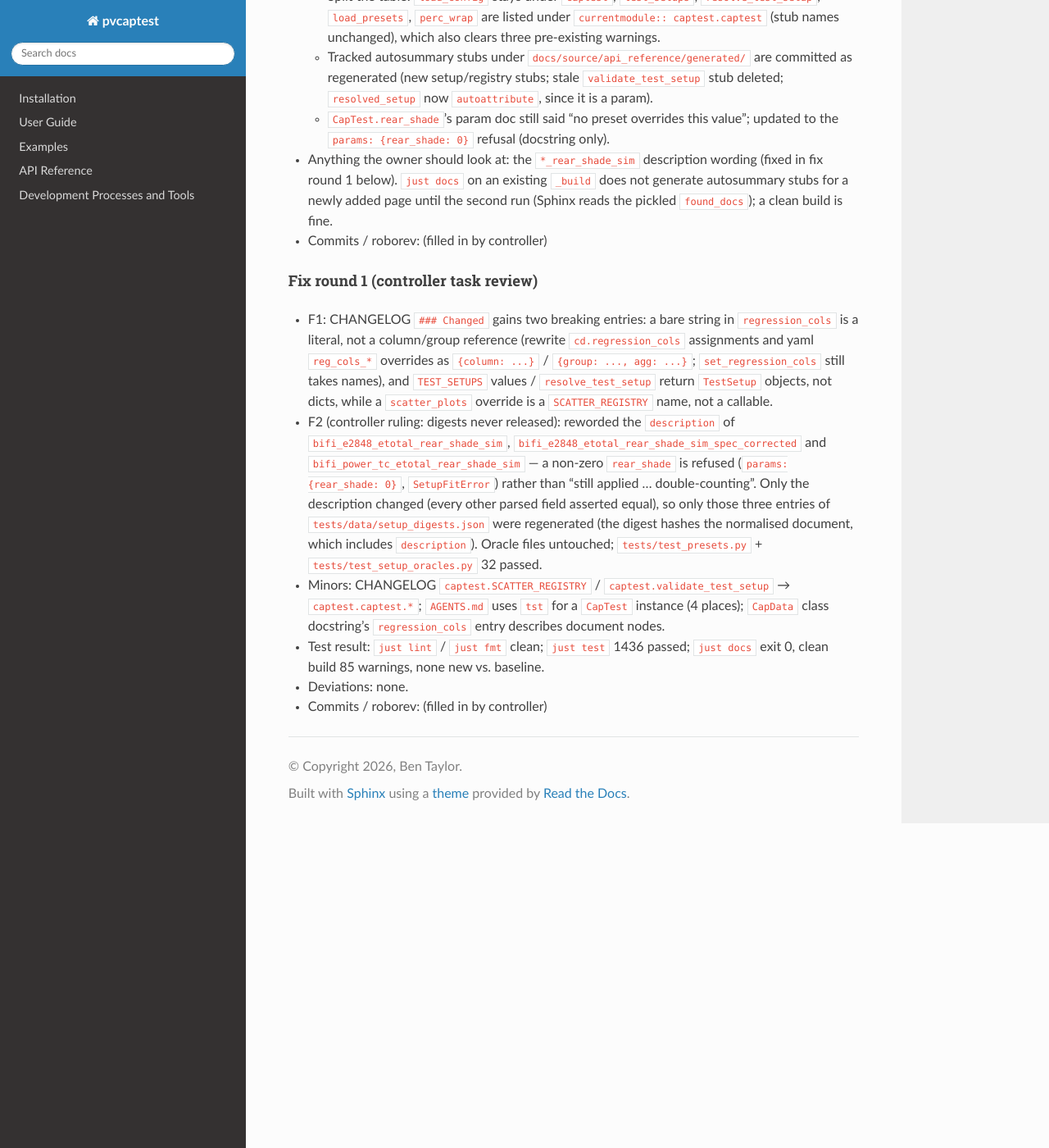
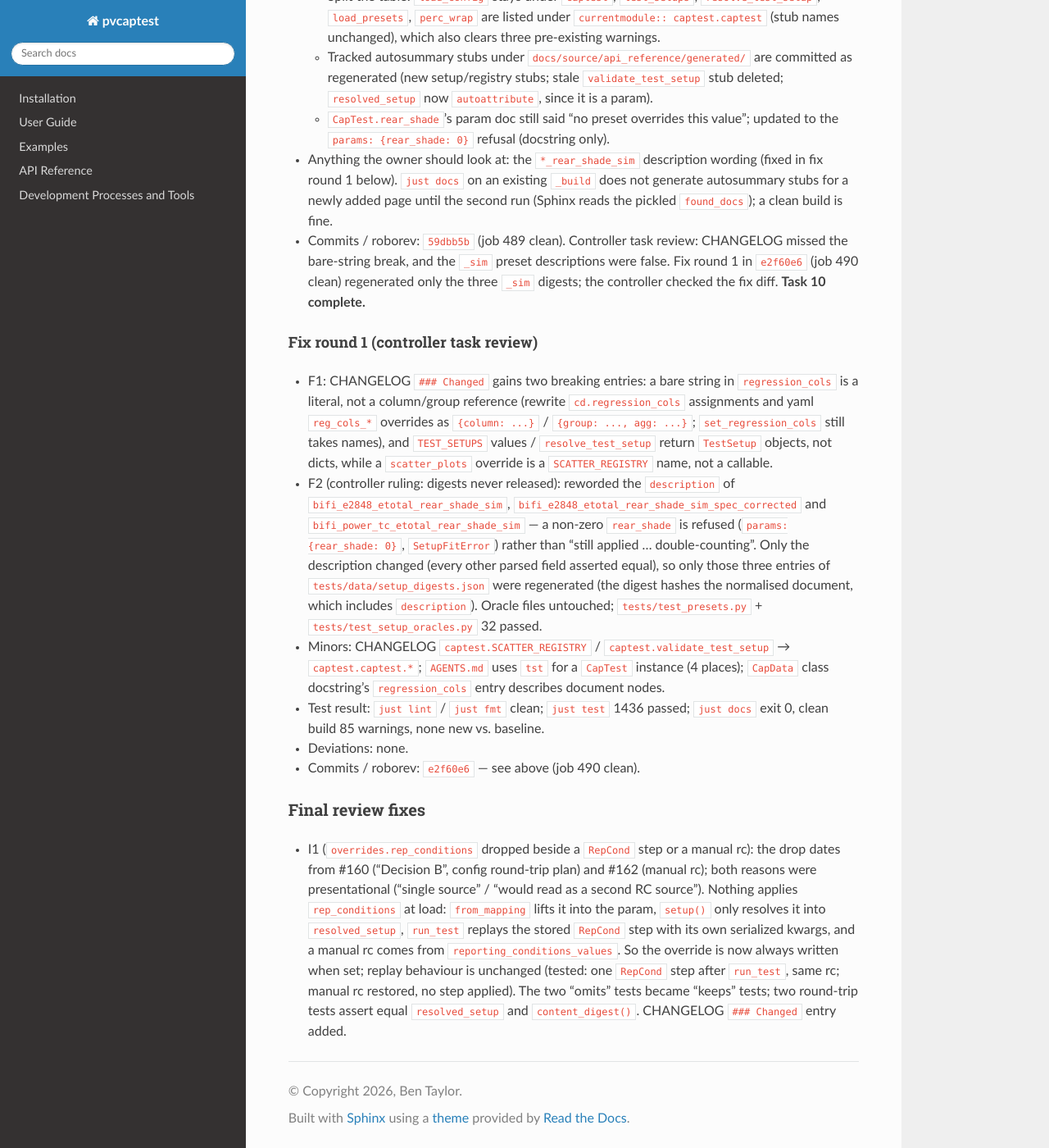
Before and after one commit to pvcaptest/pvcaptest, a Sphinx documentation site: the page built from docs/superpowers/notes/2026-09-24-implementation-log.md, in a window 1280 px wide and 1400 px high, scrolled down 14406 px. Shown: the whole window at 82% size. Built offline with Sphinx 7.4.7 and the Read the Docs theme 3.1.0, drawn with Linux system fonts in a browser that asks for light colours.

Commit message:
fix: always write overrides.rep_conditions so the setup identity round-trips
_build_yaml_sub_mapping dropped overrides.rep_conditions when a RepCond
step was in a pipeline or rc_source was manual. The drop was
presentational (one visible RC source); nothing applies rep_conditions at
load (replayed RepCond steps use their own kwargs, a manual rc comes from
reporting_conditions_values), but the drop changed the reloaded
resolved_setup and its content_digest. Always write it; replay is
unchanged (tested for both cases).

Review: code
Co-Authored-By: Claude Fable 5.1 <noreply@anthropic.com>
Claude-Session: https://claude.ai/code/session_01AkqRVnUricrbyNJvB8VDk1

```diff
--- a/docs/superpowers/notes/2026-09-24-implementation-log.md
+++ b/docs/superpowers/notes/2026-09-24-implementation-log.md
@@ -625,7 +625,7 @@ Branch: `reg-cols-serialization`
   fix round 1 below). `just docs` on an existing `_build` does not
   generate autosummary stubs for a newly added page until the second run (Sphinx reads the
   pickled `found_docs`); a clean build is fine.
-- Commits / roborev: (filled in by controller)
+- Commits / roborev: `59dbb5b` (job 489 clean). Controller task review: CHANGELOG missed the bare-string break, and the `_sim` preset descriptions were false. Fix round 1 in `e2f60e6` (job 490 clean) regenerated only the three `_sim` digests; the controller checked the fix diff. **Task 10 complete.**
 
 #### Fix round 1 (controller task review)
 - F1: CHANGELOG `### Changed` gains two breaking entries: a bare string in
@@ -648,4 +648,17 @@ Branch: `reg-cols-serialization`
 - Test result: `just lint` / `just fmt` clean; `just test` 1436 passed; `just docs` exit 0,
   clean build 85 warnings, none new vs. baseline.
 - Deviations: none.
-- Commits / roborev: (filled in by controller)
+- Commits / roborev: `e2f60e6` — see above (job 490 clean).
+
+### Final review fixes
+
+- I1 (`overrides.rep_conditions` dropped beside a `RepCond` step or a manual rc): the drop
+  dates from #160 ("Decision B", config round-trip plan) and #162 (manual rc); both reasons
+  were presentational ("single source" / "would read as a second RC source"). Nothing
+  applies `rep_conditions` at load: `from_mapping` lifts it into the param, `setup()` only
+  resolves it into `resolved_setup`, `run_test` replays the stored `RepCond` step with its
+  own serialized kwargs, and a manual rc comes from `reporting_conditions_values`. So the
+  override is now always written when set; replay behaviour is unchanged (tested: one
+  `RepCond` step after `run_test`, same rc; manual rc restored, no step applied). The two
+  "omits" tests became "keeps" tests; two round-trip tests assert equal `resolved_setup`
+  and `content_digest()`. CHANGELOG `### Changed` entry added.
```
Also changed, not shown: CHANGELOG.md (+6 -0 lines), 2 other files.
